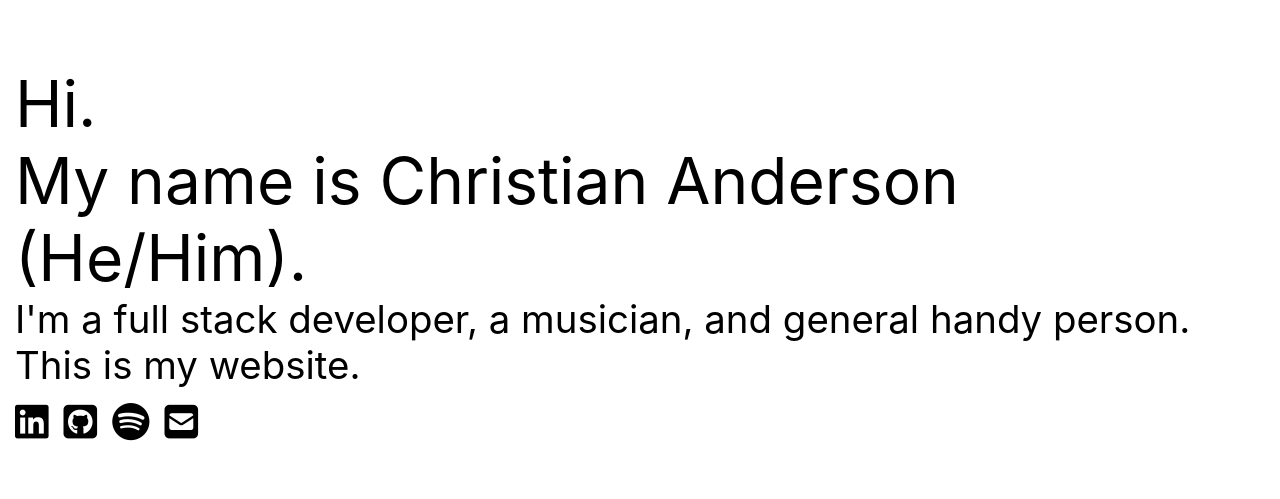
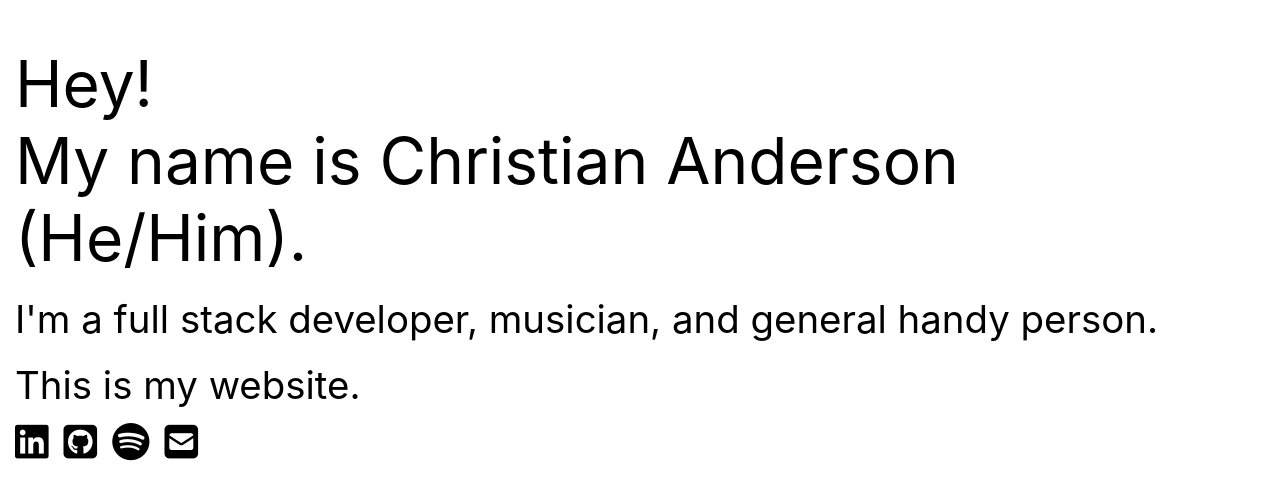
Before and after one commit to somecallmehans/christian-website, a React (Create React App) app: page / in a window 1280 px wide. Shown: the part 147-646 px from the top of the page. Built offline with nearby package versions, Linux system fonts and the light colour scheme.

Commit message:
spacing adjustments

```diff
--- a/src/App.css
+++ b/src/App.css
@@ -15,6 +15,7 @@
 
 .App-text-content {
   font-size: 3vw;
+  margin-top: 20px;
 }
 
 .App-icon {
--- a/src/App.js
+++ b/src/App.js
@@ -4,12 +4,12 @@ function App() {
   return (
     <div className="App">
       <div>
-        <div className="App-text-header">Hi. </div>
+        <div className="App-text-header">Hey! </div>
         <div className="App-text-header">
           My name is Christian Anderson (He/Him).
         </div>
         <div className="App-text-content">
-          I'm a full stack developer, a musician, and general handy person.
+          I'm a full stack developer, musician, and general handy person.
         </div>
         <div className="App-text-content">This is my website.</div>
         <div className="icon-container ">
```
